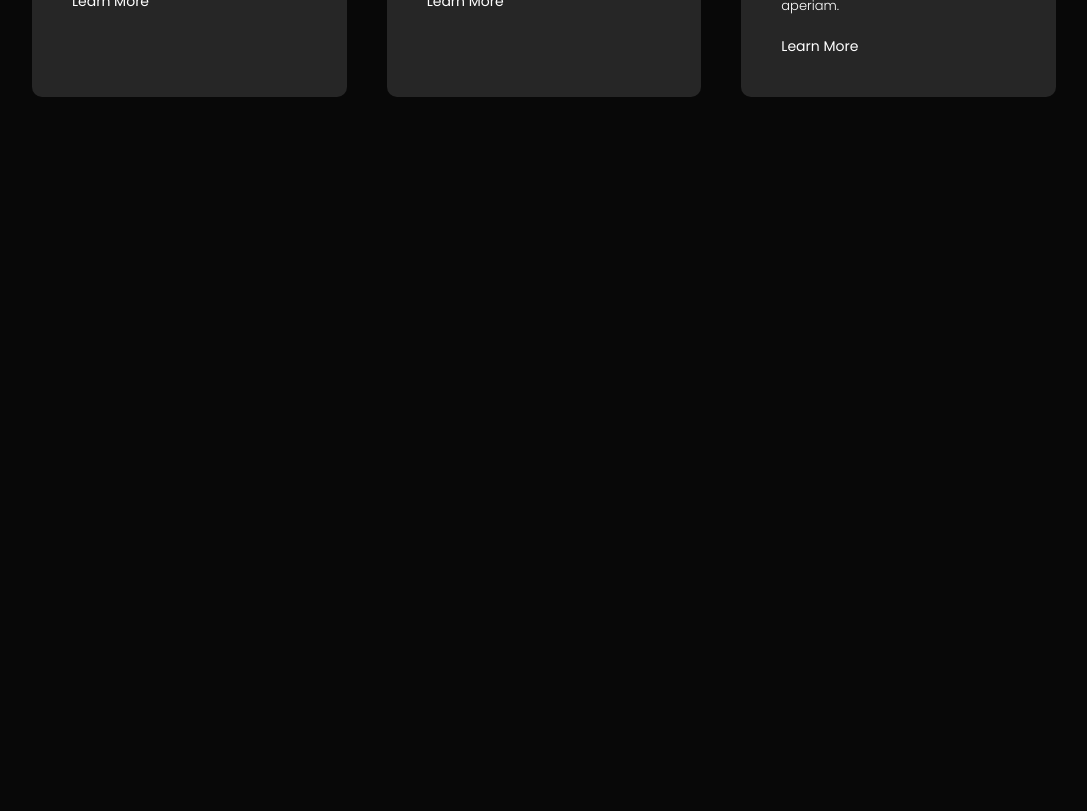
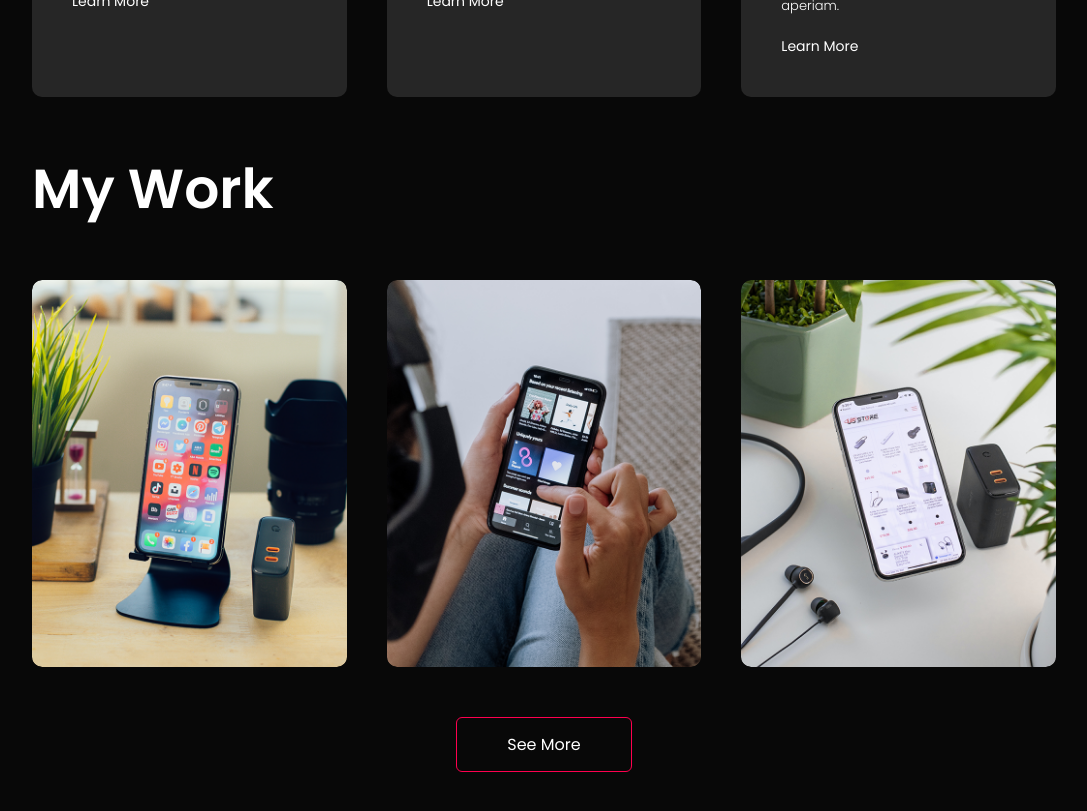
Before and after one commit to ajinkyasalunke7/portfolio-temp, a React (Vite) app: page / in a window 1280 px wide. Shown: the part 1880-2691 px from the top of the page, without its empty margins (96-1183 px from the left). Before the commit the page ends 2017 px from the top, so only its background shows below. Built offline with nearby package versions, Linux system fonts and the light colour scheme.

Commit message:
added: Portfolio Section

```diff
--- a/src/Components/Portfolio.css
+++ b/src/Components/Portfolio.css
@@ -204,3 +204,89 @@ nav ul li a:hover::after {
     background: #ff004f;
     transform: translateY(-10px);
 }
+
+/* ----------Portfolio section------ */
+
+.portfolio {
+    padding: 50px 0;
+}
+
+.work-list {
+    display: grid;
+    grid-template-columns: repeat(auto-fit, minmax(250px, 1fr));
+    grid-gap: 40px;
+    margin-top: 50px;
+}
+
+.work {
+    border-radius: 10px;
+    position: relative;
+    overflow: hidden;
+}
+.work img {
+    width: 100%;
+    border-radius: 10px;
+    display: block;
+    transition: transform 0.5s;
+}
+
+.layer {
+    width: 100%;
+    height: 0%;
+    background: linear-gradient(rgba(0, 0, 0, 0.6), #ff004f);
+    border-radius: 10px;
+    position: absolute;
+    bottom: 0;
+    left: 0;
+    overflow: hidden;
+    display: flex;
+    align-items: center;
+    justify-content: center;
+    flex-direction: column;
+    padding: 0 40px;
+    text-align: center;
+    font-size: 14px;
+    transition: height 0.5s;
+}
+
+.layer h3 {
+    font-weight: 500;
+    margin-bottom: 20px;
+}
+
+.layer a i {
+    margin-top: 20px;
+    color: #ff004f;
+    text-decoration: none;
+    font-size: 15px;
+    line-height: 60px;
+    background: #fff;
+    width: 60px;
+    height: 60px;
+    border-radius: 50%;
+    text-align: center;
+}
+
+.work:hover img {
+    transform: scale(1.1);
+}
+
+.work:hover .layer {
+    height: 100%;
+}
+
+.btn {
+    display: block;
+    margin: 50px auto;
+    width: fit-content;
+    border: 1px solid #ff004f;
+    padding: 14px 50px;
+    border-radius: 6px;
+    text-decoration: none;
+    color: #fff;
+}
+
+.btn:hover {
+    background: #ff004f;
+    transition: background 0.5s;
+}
--- a/src/Components/Portfolio.jsx
+++ b/src/Components/Portfolio.jsx
@@ -2,6 +2,9 @@
 import "./Portfolio.css";
 import logo from "./images/logo.png";
 import user from "./images/user.png";
+import work_1 from "./images/work-1.png";
+import work_2 from "./images/work-2.png";
+import work_3 from "./images/work-3.png";
 
 export default function Portfolio() {
     const openTab = (tabName, event) => {
@@ -217,6 +220,60 @@ export default function Portfolio() {
                     </div>
                 </div>
             </div>
+
+            {/* --------------Portfolio Section----------- */}
+            <div id="portfolio">
+                <div className="container">
+                    <h1 className="subtitle">My Work</h1>
+                    <div className="work-list">
+                        <div className="work">
+                            <img src={work_1} alt="" />
+                            <div className="layer">
+                                <h3>Social Media App</h3>
+                                <p>
+                                    Lorem ipsum dolor sit amet consectetur
+                                    adipisicing elit. Repellendus, inventore.
+                                </p>
+                                <a href="#">
+                                    {/* <i className="fa-solid fa-link"></i> */}
+                                    <i className="fas fa-external-link-alt"></i>
+                                </a>
+                            </div>
+                        </div>
+                        <div className="work">
+                            <img src={work_2} alt="" />
+                            <div className="layer">
+                                <h3>Music App</h3>
+                                <p>
+                                    Lorem ipsum dolor sit amet consectetur
+                                    adipisicing elit. Repellendus, inventore.
+                                </p>
+                                <a href="#">
+                                    {/* <i className="fa-solid fa-link"></i> */}
+                                    <i className="fas fa-external-link-alt"></i>
+                                </a>
+                            </div>
+                        </div>
+                        <div className="work">
+                            <img src={work_3} alt="" />
+                            <div className="layer">
+                                <h3>eCommerce Web App</h3>
+                                <p>
+                                    Lorem ipsum dolor sit amet consectetur
+                                    adipisicing elit. Repellendus, inventore.
+                                </p>
+                                <a href="#">
+                                    {/* <i className="fa-solid fa-link"></i> */}
+                                    <i className="fas fa-external-link-alt"></i>
+                                </a>
+                            </div>
+                        </div>
+                    </div>
+                    <a href="#" className="btn">
+                        See More
+                    </a>
+                </div>
+            </div>
         </div>
     );
 }
```
